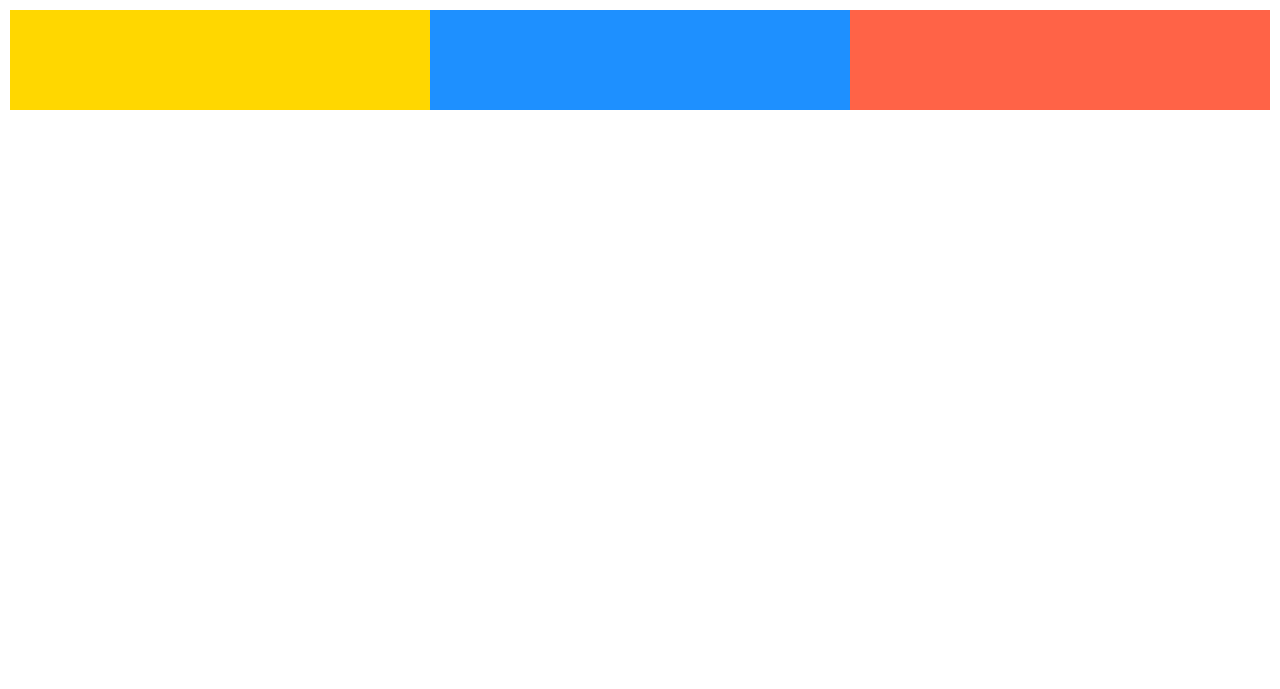
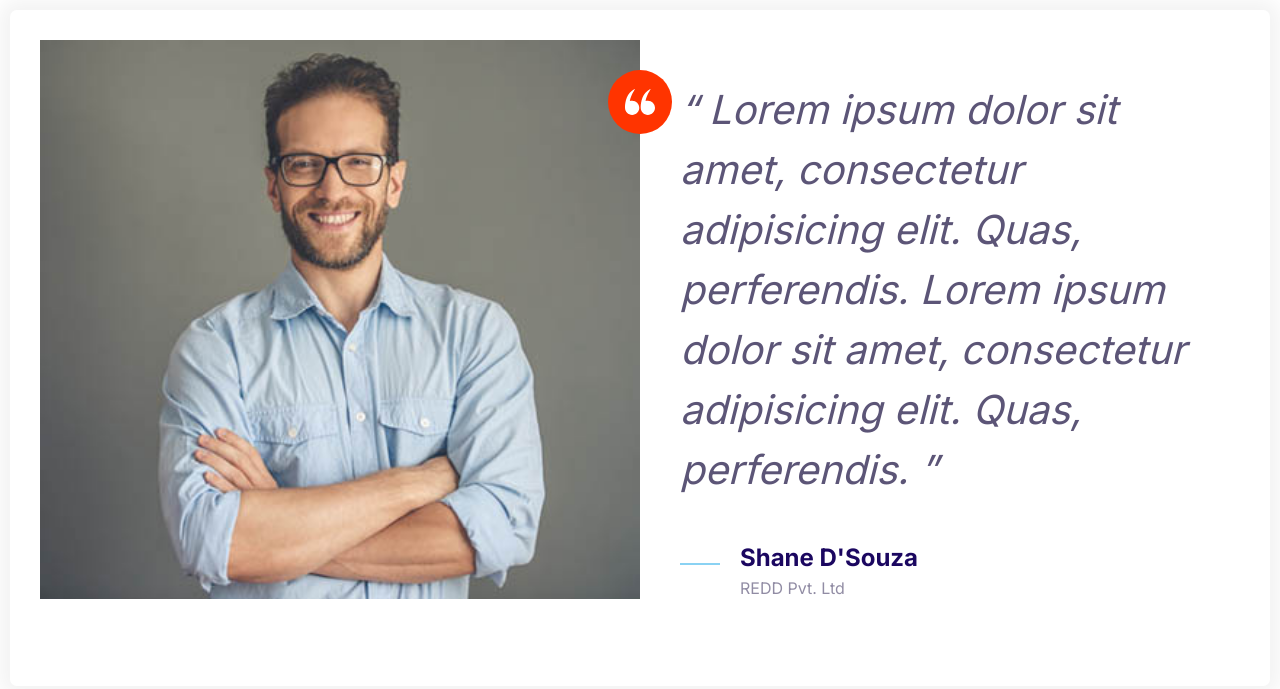
Before and after one commit to shane-png/website-practise, a plain HTML site: page index.html in a window 1280 px wide. Drawn offline with Linux system fonts and the light colour scheme.

Commit message:
Defined Testimonial in the component.

```diff
--- a/index.html
+++ b/index.html
@@ -15,12 +15,38 @@
     <title>Shane Project</title>
   </head>
   <body>
-
-        <div class="grid grid--1x3">
-            <div style="height:100px; background-color: gold;"></div>
-            <div style="height:100px; background-color: dodgerblue;"></div>
-            <div style="height:100px; background-color: tomato;"></div>
+    <div class="card testimonial">
+      <div class="grid grid--1x2">
+        <div class="testimonial__image">
+          <img src="./assets/images/testimonial.jpg" alt="A happy customer." />
+          <span class="icon-container icon-container--accent">
+            <svg class="icon icon--white icon--small">
+              <use xlink:href="./assets/icons/sprite (1).svg#quotes"></use>
+            </svg>
+          </span>
         </div>
 
+        <blockquote class="quote">
+          <p class="quote__text">
+            Lorem ipsum dolor sit amet, consectetur adipisicing elit. Quas,
+            perferendis. Lorem ipsum dolor sit amet, consectetur adipisicing
+            elit. Quas, perferendis.
+          </p>
+          <footer>
+            <div class="media">
+              <div class="media__image">
+                <svg class="icon icon--primary quote__line">
+                  <use xlink:href="./assets/icons/sprite (1).svg#line"></use>
+                </svg>
+              </div>
+              <div class="media__body">
+                <h3 class="media__title quote__author">Shane D'Souza</h3>
+                <p>REDD Pvt. Ltd</p>
+              </div>
+            </div>
+          </footer>
+        </blockquote>
+      </div>
+    </div>
   </body>
 </html>
--- a/styles/styles.css
+++ b/styles/styles.css
@@ -148,6 +148,10 @@
     fill: var(--color-primary)
 }
 
+.icon--white{
+    fill: #fff;
+}
+
 .icon-container{
     background-color: #f3f9fa;
     width:64px;
@@ -156,6 +160,15 @@
     display: inline-flex;
     justify-content: center;
     align-items: center;
+}
+
+.icon-container--accent{
+    background-color: var(--color-accent);
+}
+
+.icon--small{
+    width:30px;
+    height: 30px;
 }
 
 /* Buttons */
@@ -402,3 +415,33 @@
         grid-template-columns: repeat(3, 1fr);
     }
 }
+
+/* Testimonial */
+.testimonial{
+    padding:3rem;
+}
+
+.testimonial__image{
+    position: relative;
+}
+
+.testimonial__image > img{
+    width: 100%
+}
+
+.testimonial__image > .icon-container{
+    position: absolute;
+    top:3rem;
+    right:-32px;
+}
+
+@media screen and (mind-width:768px) {
+    .testimonial .quote,
+    .testimonial .quote__author{
+        font-size: 2.4rem;
+    }
+
+    .testimonial .quote{
+        margin-left: 6rem;
+    }
+}
```
Also changed, not shown: components/testimonial.html (added, +33 -0 lines).
